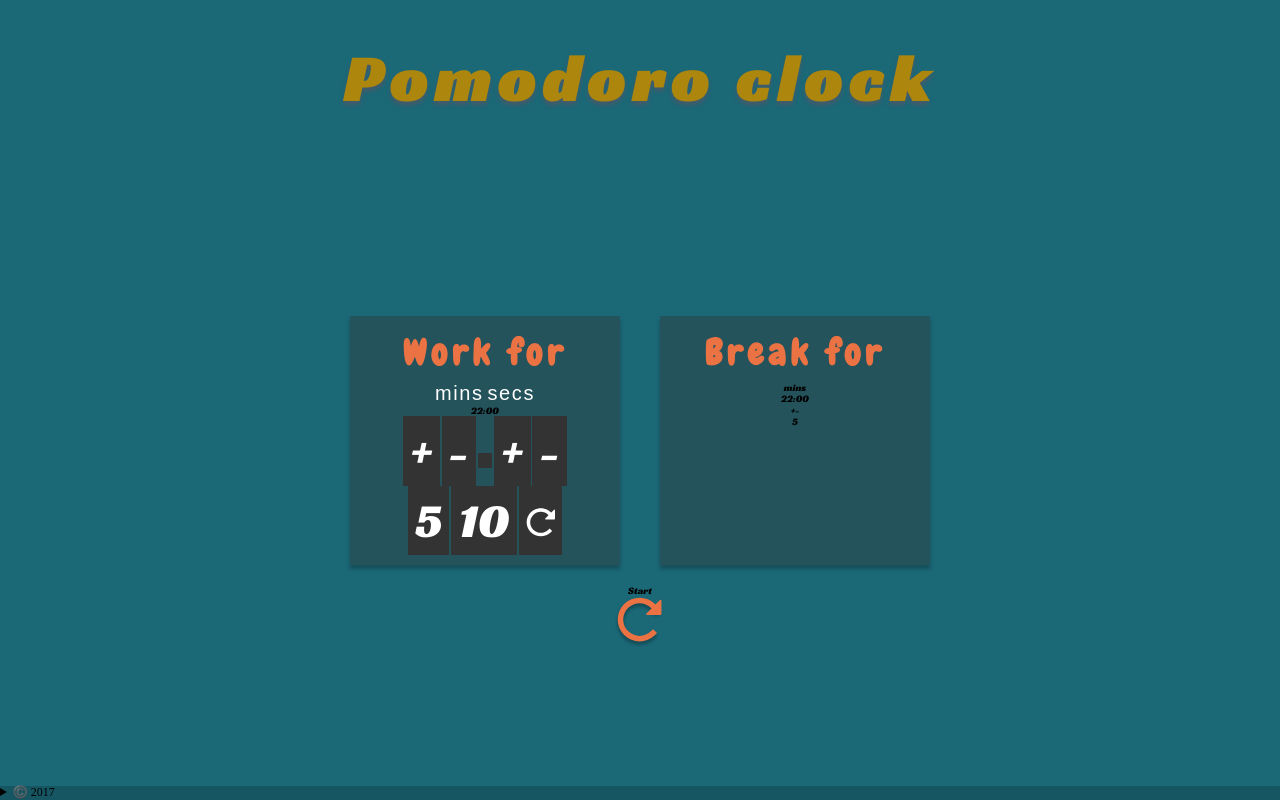
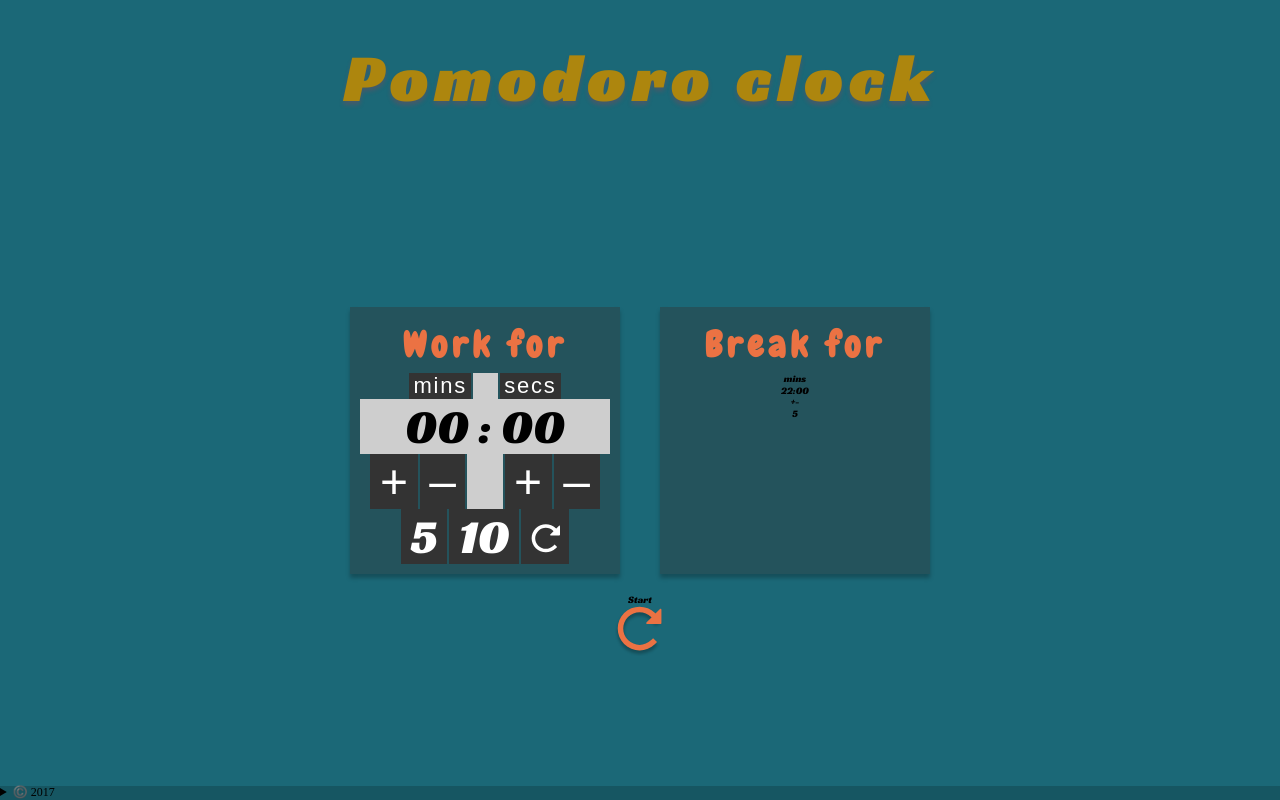
Before and after one commit to malcolmsgc/FCC-Pomodoro, a plain HTML site: page html/index.html in a window 1280 px wide. Drawn offline with nearby package versions, Linux system fonts and the light colour scheme; files that its build step writes are made by us from their sources; files whose address does not match are found by name.

Commit message:
More set timer styles

```diff
--- a/html/index.html
+++ b/html/index.html
@@ -16,7 +16,7 @@
     </head>
 
     <body>
-    <!-- FLEX CONTAINER COLUMN AXIS -->
+    <!-- FLEX CONTAINER - COLUMN -->
         <!--[if lt IE 8]>
             <p class="browserupgrade">You are using an <strong>outdated</strong> browser. Please <a href="http://browsehappy.com/">upgrade your browser</a> to improve your experience.</p>
         <![endif]-->
@@ -32,16 +32,20 @@
                     <div>
                         <div class="time-col-titles row">
                             <div>mins</div>
-                            <div class="spacer"> </div>
+                            <div class="spacer"></div>
                             <div>secs</div>
                         </div>
-                        <div>22:00</div>
-                        <div class="btn-row row">
+                        <div class="time-set">
+                            <span class="hrs">00</span>
+                            <span>:</span>
+                            <span class="mins">00</span>
+                        </div>
+                        <div class="btn-row row crement">
                             <div>+</div>
-                            <div>-</div>
+                            <div>–</div>
                             <div class="spacer"></div>
                             <div>+</div>
-                            <div>-</div>
+                            <div>–</div>
                         </div>
                         <div class="btn-row row">
                             <div>5</div>
--- a/scss/partials/_set-timer.scss
+++ b/scss/partials/_set-timer.scss
@@ -17,28 +17,50 @@
     div {
         font-family: $font-stack-1;
     }
-    .time-col-titles > * {
-        font-family: Arial, Helvetica, sans-serif;
-        font-size: 2em;
-        color: #fff;
-        letter-spacing: 0.08em;
-        &.spacer {
-            background-color: $colour-lightgrey;
-        }
-    }
     .row > div {
         display: inline-block;
+        padding: 0 0.2em;
     }
-    .btn-row > *{
+    .btn-row > * {
         background-color: $colour-darkgrey;
         color: #fff;
         font-size: 4.8em;
-        padding: 0.15em;
     }
+    .time-set {
+        background-color: $colour-lightgrey;
+        font-size: 4.8em;
+        color: #000;
+    }
+}
 
-    .set-timer-reset {
+.time-col-titles {
+    // background-color: $colour-lightgrey;
+    div {
+    font-family: Arial, Helvetica, sans-serif;
+    font-size: 2.2em;
+    font-weight: 100;
+    color: #fff;
+    letter-spacing: 0.08em;
+    background-color: $colour-darkgrey;
+    }
+}
+
+.row {
+    &.crement > * {
+        font-family: Arial, Helvetica, sans-serif;
+    }
+    .spacer {
+        background-color: $colour-lightgrey;
+        min-width: 16px;
+        margin: 0;
+        padding-left: 0;
+        padding-right: 0;
+        &:before {
+            content: "\00a0";
+        }
+    }
+}
+
+.set-timer-reset {
         max-width: 0.6em;
-        stroke: #fff;
     }
-
-}
```
Also changed, not shown: assets/reset.svg (deleted), 1 other file.
